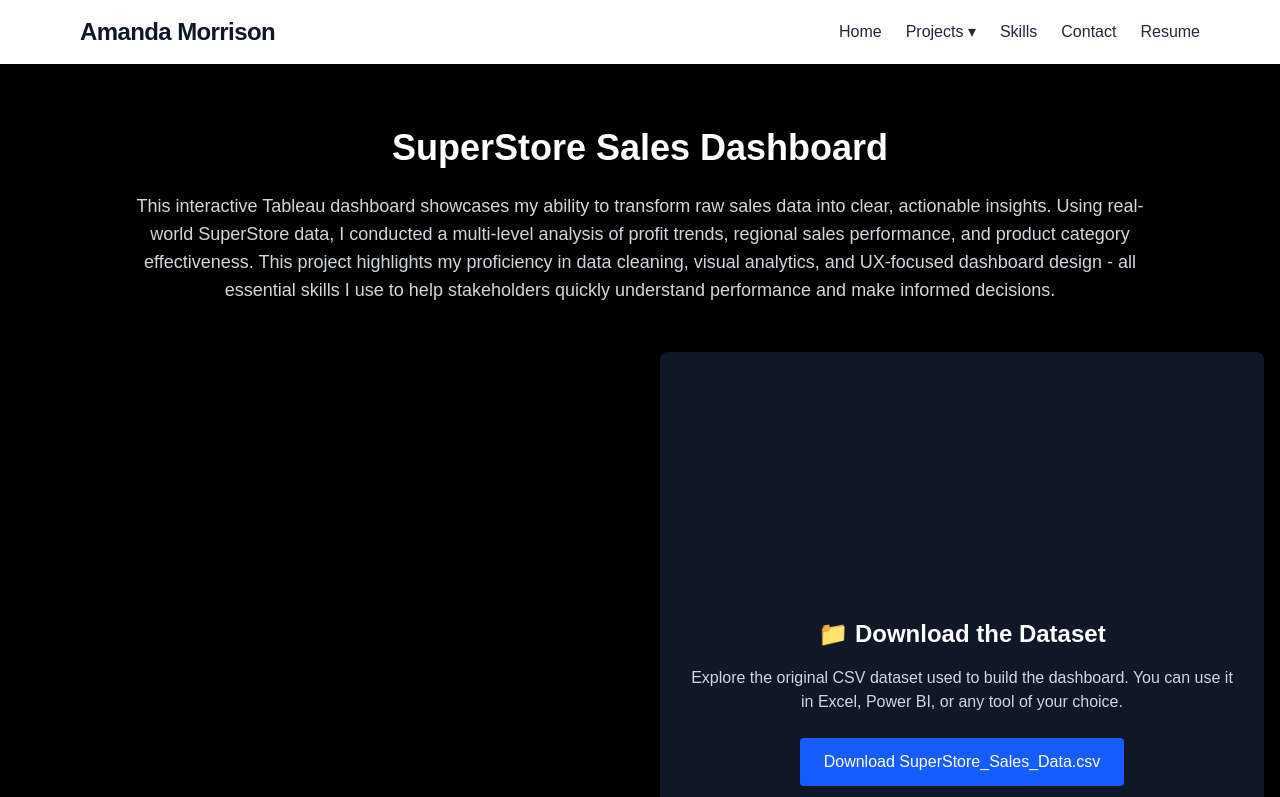
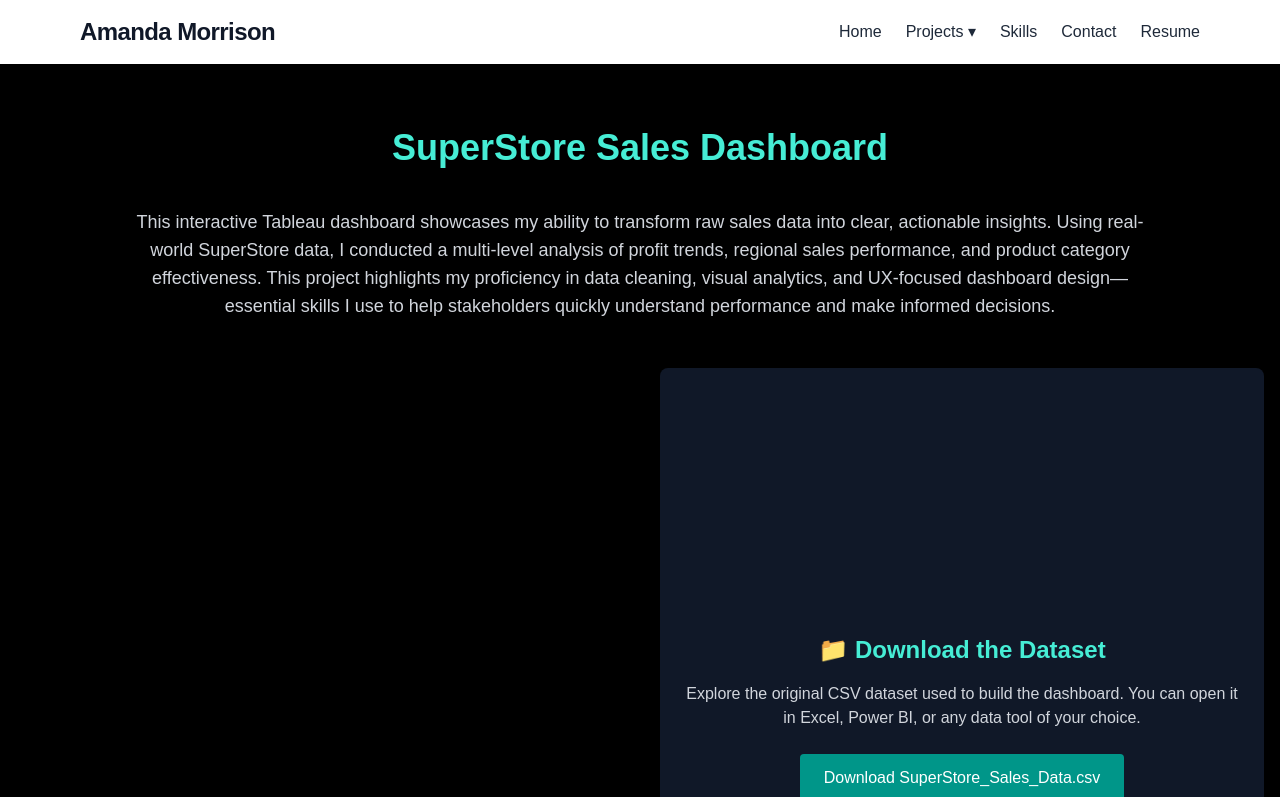
Before and after one commit to amschembri81/amanda-portfolio, a Next.js app: page /projects/project1 in a window 1280 px wide. Shown: the top 797 px of the page. Built offline with nearby package versions, Linux system fonts and the light colour scheme.

Commit message:
Add completed Project 1 page with Tableau embed and CSV download

```diff
--- a/src/app/projects/project1/page.js
+++ b/src/app/projects/project1/page.js
@@ -1,35 +1,42 @@
 "use client";
+
 import { useEffect } from "react";
 import Navbar from "../../../components/Navbar";
+import Image from "next/image";
 
 export default function Project1() {
   useEffect(() => {
     const script = document.createElement("script");
     script.src = "https://public.tableau.com/javascripts/api/viz_v1.js";
     script.async = true;
-    document.getElementById("tableauViz").appendChild(script);
+    const vizContainer = document.getElementById("tableauViz");
+    if (vizContainer) {
+      vizContainer.appendChild(script);
+    }
   }, []);
 
   return (
     <>
       <Navbar />
       <main className="min-h-screen bg-black text-white px-4 pt-32 pb-16">
-        <h1 className="text-4xl font-bold mb-6 text-center">SuperStore Sales Dashboard</h1>
+        <h1 className="text-4xl font-bold mb-10 text-center text-teal-300">
+          SuperStore Sales Dashboard
+        </h1>
 
-        {/* Project Description */}
+        {/* Description */}
         <section className="max-w-5xl mx-auto mb-12 text-center">
           <p className="text-lg text-gray-300">
             This interactive Tableau dashboard showcases my ability to transform raw sales data into clear,
             actionable insights. Using real-world SuperStore data, I conducted a multi-level analysis of profit
             trends, regional sales performance, and product category effectiveness. This project highlights my
-            proficiency in data cleaning, visual analytics, and UX-focused dashboard design - all essential skills
-            I use to help stakeholders quickly understand performance and make informed decisions.
+            proficiency in data cleaning, visual analytics, and UX-focused dashboard design—essential skills I use
+            to help stakeholders quickly understand performance and make informed decisions.
           </p>
         </section>
 
-        {/* Split Layout */}
+        {/* Dashboard + Dataset */}
         <section className="max-w-7xl mx-auto grid grid-cols-1 lg:grid-cols-2 gap-10">
-          {/* Dashboard (Left Column) */}
+          {/* Dashboard */}
           <div
             className="tableauPlaceholder"
             id="tableauViz"
@@ -37,10 +44,12 @@ export default function Project1() {
           >
             <noscript>
               <a href="https://public.tableau.com/views/SuperStoreSalesPerformance-AS/SuperStoreSalesPerformanceDashboard">
-                <img
+                <Image
                   alt="Superstore Dashboard"
                   src="https://public.tableau.com/static/images/Su/SuperStoreSalesPerformance-AS/SuperStoreSalesPerformanceDashboard/1_rss.png"
-                  style={{ border: "none", width: "100%" }}
+                  width={1200}
+                  height={800}
+                  style={{ border: "none", width: "100%", height: "auto" }}
                 />
               </a>
             </noscript>
@@ -75,16 +84,18 @@ export default function Project1() {
             </object>
           </div>
 
-          {/* Download Section (Right Column) */}
+          {/* CSV Download */}
           <div className="bg-gray-900 rounded-lg p-6 flex flex-col justify-center items-center shadow-lg">
-            <h2 className="text-2xl font-bold mb-4 text-center">📁 Download the Dataset</h2>
+            <h2 className="text-2xl font-bold mb-4 text-teal-300 text-center">
+              📁 Download the Dataset
+            </h2>
             <p className="text-gray-300 mb-6 text-center">
-              Explore the original CSV dataset used to build the dashboard. You can use it in Excel, Power BI, or any tool of your choice.
+              Explore the original CSV dataset used to build the dashboard. You can open it in Excel, Power BI, or any data tool of your choice.
             </p>
             <a
               href="/assets/SuperStore_Sales_Data.csv"
               download
-              className="inline-block bg-blue-600 text-white px-6 py-3 rounded hover:bg-blue-700 transition"
+              className="inline-block bg-teal-600 text-white px-6 py-3 rounded hover:bg-teal-700 transition"
             >
               Download SuperStore_Sales_Data.csv
             </a>
```
